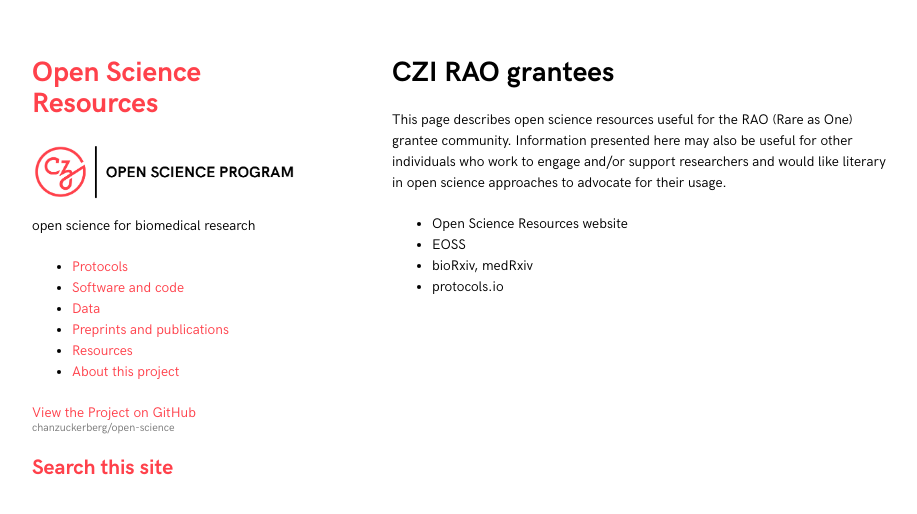
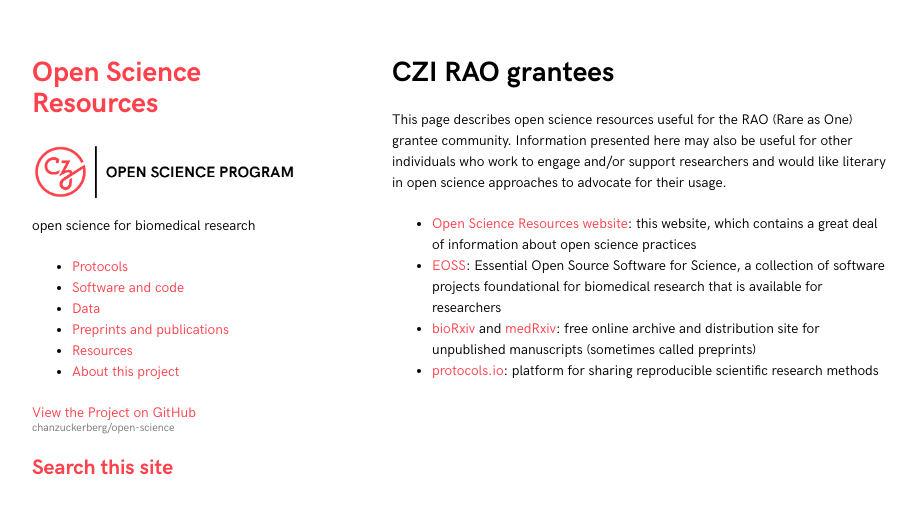
Before and after one commit to chanzuckerberg/open-science, a Jekyll site: the page built from rao-grantees.md, in a window 1280 px wide. Shown: the top 514 px of the page, without its empty margins (178-1095 px from the left). Built offline with Jekyll 4.4.1, drawn with Linux system fonts in a browser that asks for light colours.

Commit message:
adding links and descriptions

```diff
--- a/rao-grantees.md
+++ b/rao-grantees.md
@@ -9,7 +9,7 @@ Information presented here may also be useful for other individuals who work to
 and/or support researchers and would like literary in open science approaches to
 advocate for their usage.
 
-- Open Science Resources website
-- EOSS
-- bioRxiv, medRxiv
-- protocols.io
+- [Open Science Resources website](https://chanzuckerberg.github.io/open-science/): this website, which contains a great deal of information about open science practices
+- [EOSS](https://chanzuckerberg.com/eoss/): Essential Open Source Software for Science, a collection of software projects foundational for biomedical research that is available for researchers
+- [bioRxiv](https://www.biorxiv.org/) and [medRxiv](https://www.medrxiv.org/): free online archive and distribution site for unpublished manuscripts (sometimes called preprints)
+- [protocols.io](https://www.protocols.io/): platform for sharing reproducible scientific research methods
```
